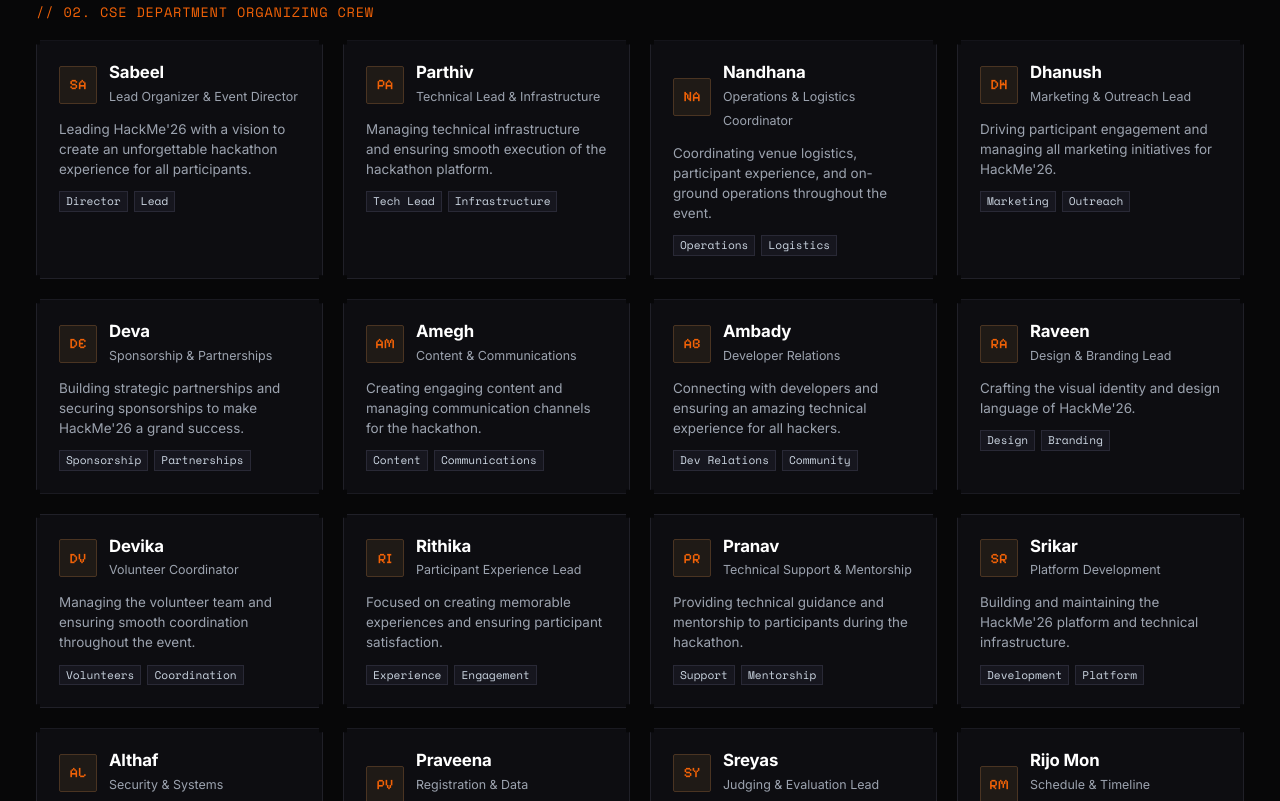
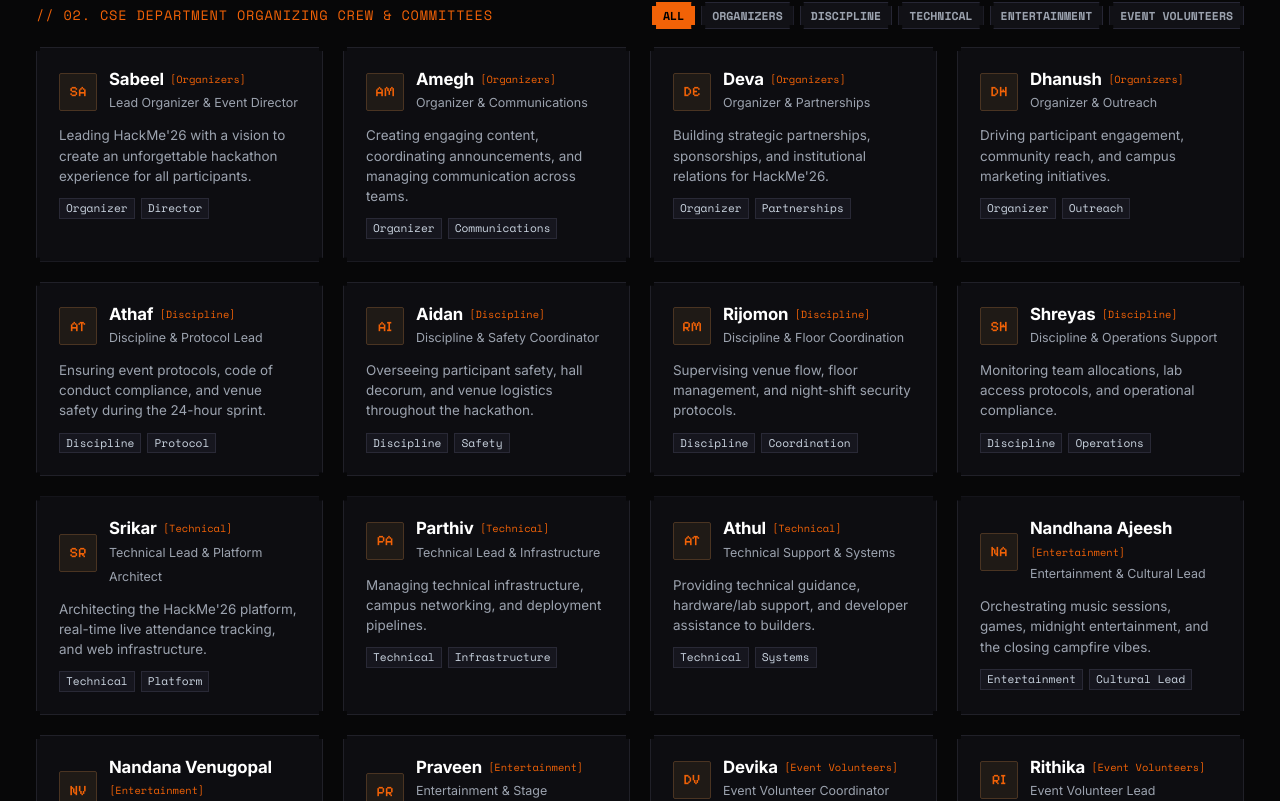
Before and after one commit to chsrikar/hackme-26, a React (Vite) app: page /team in a window 1280 px wide. Shown: the part 879-1680 px from the top of the page. Built offline with nearby package versions, Linux system fonts and the light colour scheme; a web font is replaced by a local one.

Commit message:
Update organizing teams and committee directory with category filtering

```diff
--- a/src/components/team/TeamSection.jsx
+++ b/src/components/team/TeamSection.jsx
@@ -4,21 +4,69 @@ import { organizers, judgesAndMentors } from '../../data/organizers';
 
 export default function TeamSection() {
   const [selectedMember, setSelectedMember] = useState(null);
+  const [activeCategory, setActiveCategory] = useState('ALL');
+
+  const categories = [
+    'ALL',
+    'ORGANIZERS',
+    'DISCIPLINE',
+    'TECHNICAL',
+    'ENTERTAINMENT',
+    'EVENT VOLUNTEERS',
+    'FACULTY'
+  ];
 
   const allMembers = [
     ...organizers,
     ...judgesAndMentors
   ];
 
+  const filteredMembers = activeCategory === 'ALL'
+    ? allMembers
+    : allMembers.filter((m) => {
+        if (activeCategory === 'FACULTY') {
+          return m.category === 'Faculty' || Boolean(m.organization);
+        }
+        return m.category && m.category.toUpperCase() === activeCategory;
+      });
+
   return (
     <section className="page-container container" style={{ paddingBottom: 'var(--space-4xl)' }} id="team-section">
       <div className="denmu-section-header">
-        <h2 className="denmu-section-title">THE COMMITTEE & PARTNERS</h2>
-        <span className="mono-tag">// OPERATORS & FELLOWS</span>
+        <h2 className="denmu-section-title">THE COMMITTEE & TEAMS</h2>
+        <span className="mono-tag">// OPERATORS, TECHNICAL & CREW</span>
+      </div>
+
+      {/* Category filter tabs */}
+      <div style={{ display: 'flex', flexWrap: 'wrap', gap: '8px', marginBottom: '32px' }}>
+        {categories.map((cat) => {
+          const isActive = activeCategory === cat;
+          return (
+            <button
+              key={cat}
+              type="button"
+              onClick={() => setActiveCategory(cat)}
+              className="clip-pixel-corners"
+              style={{
+                background: isActive ? 'var(--color-overmind-orange)' : '#111116',
+                color: isActive ? '#000000' : '#a1a1aa',
+                border: `1px solid ${isActive ? 'var(--color-overmind-orange)' : '#262634'}`,
+                padding: '6px 14px',
+                fontFamily: 'var(--font-mono)',
+                fontSize: '0.78rem',
+                fontWeight: 700,
+                cursor: 'pointer',
+                transition: 'all 0.15s ease'
+              }}
+            >
+              {cat}
+            </button>
+          );
+        })}
       </div>
 
       <div className="denmu-team-grid">
-        {allMembers.map((member, idx) => (
+        {filteredMembers.map((member, idx) => (
           <div
             key={idx}
             className="denmu-team-card"
@@ -34,6 +82,20 @@ export default function TeamSection() {
           >
             <div className="denmu-team-name">{member.name}</div>
             <div className="denmu-team-role">{member.role}</div>
+            {member.category && (
+              <span
+                style={{
+                  fontSize: '0.68rem',
+                  color: 'var(--color-overmind-orange)',
+                  fontFamily: 'var(--font-mono)',
+                  marginTop: '4px',
+                  display: 'inline-block',
+                  letterSpacing: '0.05em'
+                }}
+              >
+                // {member.category.toUpperCase()}
+              </span>
+            )}
           </div>
         ))}
       </div>
--- a/src/data/organizers.js
+++ b/src/data/organizers.js
@@ -1,131 +1,156 @@
 export const organizers = [
+  // 1. Organizers
   {
     name: "Sabeel",
     role: "Lead Organizer & Event Director",
-    department: "Computer Science & Engineering",
+    category: "Organizers",
+    department: "Organizing Committee",
     bio: "Leading HackMe'26 with a vision to create an unforgettable hackathon experience for all participants.",
     avatarText: "SA",
-    tags: ["Director", "Lead"]
+    tags: ["Organizer", "Director"]
+  },
+  {
+    name: "Amegh",
+    role: "Organizer & Communications",
+    category: "Organizers",
+    department: "Organizing Committee",
+    bio: "Creating engaging content, coordinating announcements, and managing communication across teams.",
+    avatarText: "AM",
+    tags: ["Organizer", "Communications"]
+  },
+  {
+    name: "Deva",
+    role: "Organizer & Partnerships",
+    category: "Organizers",
+    department: "Organizing Committee",
+    bio: "Building strategic partnerships, sponsorships, and institutional relations for HackMe'26.",
+    avatarText: "DE",
+    tags: ["Organizer", "Partnerships"]
+  },
+  {
+    name: "Dhanush",
+    role: "Organizer & Outreach",
+    category: "Organizers",
+    department: "Organizing Committee",
+    bio: "Driving participant engagement, community reach, and campus marketing initiatives.",
+    avatarText: "DH",
+    tags: ["Organizer", "Outreach"]
+  },
+
+  // 2. Discipline
+  {
+    name: "Athaf",
+    role: "Discipline & Protocol Lead",
+    category: "Discipline",
+    department: "Discipline Committee",
+    bio: "Ensuring event protocols, code of conduct compliance, and venue safety during the 24-hour sprint.",
+    avatarText: "AT",
+    tags: ["Discipline", "Protocol"]
+  },
+  {
+    name: "Aidan",
+    role: "Discipline & Safety Coordinator",
+    category: "Discipline",
+    department: "Discipline Committee",
+    bio: "Overseeing participant safety, hall decorum, and venue logistics throughout the hackathon.",
+    avatarText: "AI",
+    tags: ["Discipline", "Safety"]
+  },
+  {
+    name: "Rijomon",
+    role: "Discipline & Floor Coordination",
+    category: "Discipline",
+    department: "Discipline Committee",
+    bio: "Supervising venue flow, floor management, and night-shift security protocols.",
+    avatarText: "RM",
+    tags: ["Discipline", "Coordination"]
+  },
+  {
+    name: "Shreyas",
+    role: "Discipline & Operations Support",
+    category: "Discipline",
+    department: "Discipline Committee",
+    bio: "Monitoring team allocations, lab access protocols, and operational compliance.",
+    avatarText: "SH",
+    tags: ["Discipline", "Operations"]
+  },
+
+  // 3. Technical
+  {
+    name: "Srikar",
+    role: "Technical Lead & Platform Architect",
+    category: "Technical",
+    department: "Technical Team",
+    bio: "Architecting the HackMe'26 platform, real-time live attendance tracking, and web infrastructure.",
+    avatarText: "SR",
+    tags: ["Technical", "Platform"]
   },
   {
     name: "Parthiv",
     role: "Technical Lead & Infrastructure",
-    department: "Computer Science & Engineering",
-    bio: "Managing technical infrastructure and ensuring smooth execution of the hackathon platform.",
+    category: "Technical",
+    department: "Technical Team",
+    bio: "Managing technical infrastructure, campus networking, and deployment pipelines.",
     avatarText: "PA",
-    tags: ["Tech Lead", "Infrastructure"]
+    tags: ["Technical", "Infrastructure"]
   },
   {
-    name: "Nandhana",
-    role: "Operations & Logistics Coordinator",
-    department: "Computer Science & Engineering",
-    bio: "Coordinating venue logistics, participant experience, and on-ground operations throughout the event.",
+    name: "Athul",
+    role: "Technical Support & Systems",
+    category: "Technical",
+    department: "Technical Team",
+    bio: "Providing technical guidance, hardware/lab support, and developer assistance to builders.",
+    avatarText: "AT",
+    tags: ["Technical", "Systems"]
+  },
+
+  // 4. Entertainment
+  {
+    name: "Nandhana Ajeesh",
+    role: "Entertainment & Cultural Lead",
+    category: "Entertainment",
+    department: "Entertainment Team",
+    bio: "Orchestrating music sessions, games, midnight entertainment, and the closing campfire vibes.",
     avatarText: "NA",
-    tags: ["Operations", "Logistics"]
+    tags: ["Entertainment", "Cultural Lead"]
   },
   {
-    name: "Dhanush",
-    role: "Marketing & Outreach Lead",
-    department: "Computer Science & Engineering",
-    bio: "Driving participant engagement and managing all marketing initiatives for HackMe'26.",
-    avatarText: "DH",
-    tags: ["Marketing", "Outreach"]
+    name: "Nandana Venugopal",
+    role: "Entertainment & Creative Events",
+    category: "Entertainment",
+    department: "Entertainment Team",
+    bio: "Curating interactive breaks, fun mini-challenges, and engaging community activities.",
+    avatarText: "NV",
+    tags: ["Entertainment", "Creative"]
   },
   {
-    name: "Deva",
-    role: "Sponsorship & Partnerships",
-    department: "Computer Science & Engineering",
-    bio: "Building strategic partnerships and securing sponsorships to make HackMe'26 a grand success.",
-    avatarText: "DE",
-    tags: ["Sponsorship", "Partnerships"]
+    name: "Praveen",
+    role: "Entertainment & Stage Coordination",
+    category: "Entertainment",
+    department: "Entertainment Team",
+    bio: "Handling audiovisual setups, stage management, sound design, and campfire logistics.",
+    avatarText: "PR",
+    tags: ["Entertainment", "Stage"]
   },
-  {
-    name: "Amegh",
-    role: "Content & Communications",
-    department: "Computer Science & Engineering",
-    bio: "Creating engaging content and managing communication channels for the hackathon.",
-    avatarText: "AM",
-    tags: ["Content", "Communications"]
-  },
-  {
-    name: "Ambady",
-    role: "Developer Relations",
-    department: "Computer Science & Engineering",
-    bio: "Connecting with developers and ensuring an amazing technical experience for all hackers.",
-    avatarText: "AB",
-    tags: ["Dev Relations", "Community"]
-  },
-  {
-    name: "Raveen",
-    role: "Design & Branding Lead",
-    department: "Computer Science & Engineering",
-    bio: "Crafting the visual identity and design language of HackMe'26.",
-    avatarText: "RA",
-    tags: ["Design", "Branding"]
-  },
+
+  // 5. Event Volunteers
   {
     name: "Devika",
-    role: "Volunteer Coordinator",
-    department: "Computer Science & Engineering",
-    bio: "Managing the volunteer team and ensuring smooth coordination throughout the event.",
+    role: "Event Volunteer Coordinator",
+    category: "Event Volunteers",
+    department: "Volunteer Team",
+    bio: "Guiding the volunteer crew, assisting participants with on-ground logistics, and desk operations.",
     avatarText: "DV",
-    tags: ["Volunteers", "Coordination"]
+    tags: ["Volunteer", "Logistics"]
   },
   {
     name: "Rithika",
-    role: "Participant Experience Lead",
-    department: "Computer Science & Engineering",
-    bio: "Focused on creating memorable experiences and ensuring participant satisfaction.",
+    role: "Event Volunteer Lead",
+    category: "Event Volunteers",
+    department: "Volunteer Team",
+    bio: "Supporting participant check-ins, attendee hospitality, and hackathon floor assistance.",
     avatarText: "RI",
-    tags: ["Experience", "Engagement"]
-  },
-  {
-    name: "Pranav",
-    role: "Technical Support & Mentorship",
-    department: "Computer Science & Engineering",
-    bio: "Providing technical guidance and mentorship to participants during the hackathon.",
-    avatarText: "PR",
-    tags: ["Support", "Mentorship"]
-  },
-  {
-    name: "Srikar",
-    role: "Platform Development",
-    department: "Computer Science & Engineering",
-    bio: "Building and maintaining the HackMe'26 platform and technical infrastructure.",
-    avatarText: "SR",
-    tags: ["Development", "Platform"]
-  },
-  {
-    name: "Althaf",
-    role: "Security & Systems",
-    department: "Computer Science & Engineering",
-    bio: "Ensuring platform security and managing system operations for the event.",
-    avatarText: "AL",
-    tags: ["Security", "Systems"]
-  },
-  {
-    name: "Praveena",
-    role: "Registration & Data Management",
-    department: "Computer Science & Engineering",
-    bio: "Managing participant registrations and maintaining event databases.",
-    avatarText: "PV",
-    tags: ["Registration", "Data"]
-  },
-  {
-    name: "Sreyas",
-    role: "Judging & Evaluation Lead",
-    department: "Computer Science & Engineering",
-    bio: "Coordinating the judging process and evaluation criteria for project submissions.",
-    avatarText: "SY",
-    tags: ["Judging", "Evaluation"]
-  },
-  {
-    name: "Rijo Mon",
-    role: "Schedule & Timeline Coordinator",
-    department: "Computer Science & Engineering",
-    bio: "Managing the event schedule and ensuring all activities run on time.",
-    avatarText: "RM",
-    tags: ["Schedule", "Timeline"]
+    tags: ["Volunteer", "Hospitality"]
   }
 ];
 
@@ -133,6 +158,7 @@ export const judgesAndMentors = [
   {
     name: "Divya",
     role: "HOD",
+    category: "Faculty",
     organization: "VISAT Engineering College",
     expertise: "Computer Science & Engineering",
     bio: "Guiding the technical direction and academic excellence of HackMe'26 with years of industry and teaching experience."
@@ -140,6 +166,7 @@ export const judgesAndMentors = [
   {
     name: "Veena",
     role: "Faculty Member",
+    category: "Faculty",
     organization: "VISAT Engineering College",
     expertise: "Department of CSE",
     bio: "Coordinating faculty support and ensuring alignment with academic objectives and institutional goals."
@@ -147,6 +174,7 @@ export const judgesAndMentors = [
   {
     name: "Manju",
     role: "Faculty Member",
+    category: "Faculty",
     organization: "VISAT Engineering College",
     expertise: "Technical Guidance & Research",
     bio: "Providing mentorship to student teams and offering expertise in cutting-edge technology domains."
@@ -154,6 +182,7 @@ export const judgesAndMentors = [
   {
     name: "Parvathy",
     role: "Faculty Member",
+    category: "Faculty",
     organization: "VISAT Engineering College",
     expertise: "Innovation & Development",
     bio: "Supporting innovative project development and fostering a culture of technical excellence among participants."
--- a/src/pages/MentorsPage.jsx
+++ b/src/pages/MentorsPage.jsx
@@ -1,9 +1,16 @@
+import { useState } from 'react';
 import { judgesAndMentors, organizers } from '../data/organizers';
 import { Network, Award, Briefcase, ArrowLeft, MessageSquare, Calendar, ShieldCheck, Mail } from 'lucide-react';
 import { Link } from 'react-router-dom';
 import PixelButton from '../components/common/PixelButton';
 
 export default function MentorsPage() {
+  const [crewFilter, setCrewFilter] = useState('ALL');
+  const crewCategories = ['ALL', 'ORGANIZERS', 'DISCIPLINE', 'TECHNICAL', 'ENTERTAINMENT', 'EVENT VOLUNTEERS'];
+
+  const filteredCrew = crewFilter === 'ALL'
+    ? organizers
+    : organizers.filter((org) => org.category && org.category.toUpperCase() === crewFilter);
   return (
     <div style={{ backgroundColor: '#070708', minHeight: '100vh', color: '#f5f5f4', paddingTop: '40px', paddingBottom: '90px' }}>
       <div className="page-container">
@@ -147,12 +154,41 @@ export default function MentorsPage() {
 
         {/* Organizing Committee & Faculty Leads */}
         <div style={{ marginBottom: '60px' }}>
-          <div style={{ fontFamily: 'var(--font-mono)', fontSize: '0.85rem', color: 'var(--color-overmind-orange)', letterSpacing: '0.06em', marginBottom: '18px' }}>
-            // 02. CSE DEPARTMENT ORGANIZING CREW
+          <div style={{ display: 'flex', justifyContent: 'space-between', alignItems: 'center', flexWrap: 'wrap', gap: '12px', marginBottom: '18px' }}>
+            <div style={{ fontFamily: 'var(--font-mono)', fontSize: '0.85rem', color: 'var(--color-overmind-orange)', letterSpacing: '0.06em' }}>
+              // 02. CSE DEPARTMENT ORGANIZING CREW & COMMITTEES
+            </div>
+
+            <div style={{ display: 'flex', flexWrap: 'wrap', gap: '6px' }}>
+              {crewCategories.map((cat) => {
+                const isActive = crewFilter === cat;
+                return (
+                  <button
+                    key={cat}
+                    type="button"
+                    onClick={() => setCrewFilter(cat)}
+                    className="clip-pixel-corners"
+                    style={{
+                      background: isActive ? 'var(--color-overmind-orange)' : '#111116',
+                      color: isActive ? '#000000' : '#9ca3af',
+                      border: `1px solid ${isActive ? 'var(--color-overmind-orange)' : '#262634'}`,
+                      padding: '4px 10px',
+                      fontFamily: 'var(--font-mono)',
+                      fontSize: '0.72rem',
+                      fontWeight: 700,
+                      cursor: 'pointer',
+                      transition: 'all 0.15s ease'
+                    }}
+                  >
+                    {cat}
+                  </button>
+                );
+              })}
+            </div>
           </div>
 
           <div style={{ display: 'grid', gridTemplateColumns: 'repeat(auto-fit, minmax(min(100%, 260px), 1fr))', gap: '20px' }}>
-            {organizers.map((org, oIdx) => (
+            {filteredCrew.map((org, oIdx) => (
               <div
                 key={oIdx}
                 className="clip-pixel-corners"
@@ -182,9 +218,16 @@ export default function MentorsPage() {
                     {org.avatarText}
                   </div>
                   <div>
-                    <h4 style={{ fontSize: '1.05rem', fontWeight: 700, color: '#ffffff', margin: 0 }}>
-                      {org.name}
-                    </h4>
+                    <div style={{ display: 'flex', alignItems: 'center', gap: '6px', flexWrap: 'wrap' }}>
+                      <h4 style={{ fontSize: '1.05rem', fontWeight: 700, color: '#ffffff', margin: 0 }}>
+                        {org.name}
+                      </h4>
+                      {org.category && (
+                        <span style={{ fontSize: '0.65rem', color: 'var(--color-overmind-orange)', fontFamily: 'var(--font-mono)' }}>
+                          [{org.category}]
+                        </span>
+                      )}
+                    </div>
                     <span style={{ fontSize: '0.78rem', color: '#9ca3af' }}>
                       {org.role}
                     </span>
```
